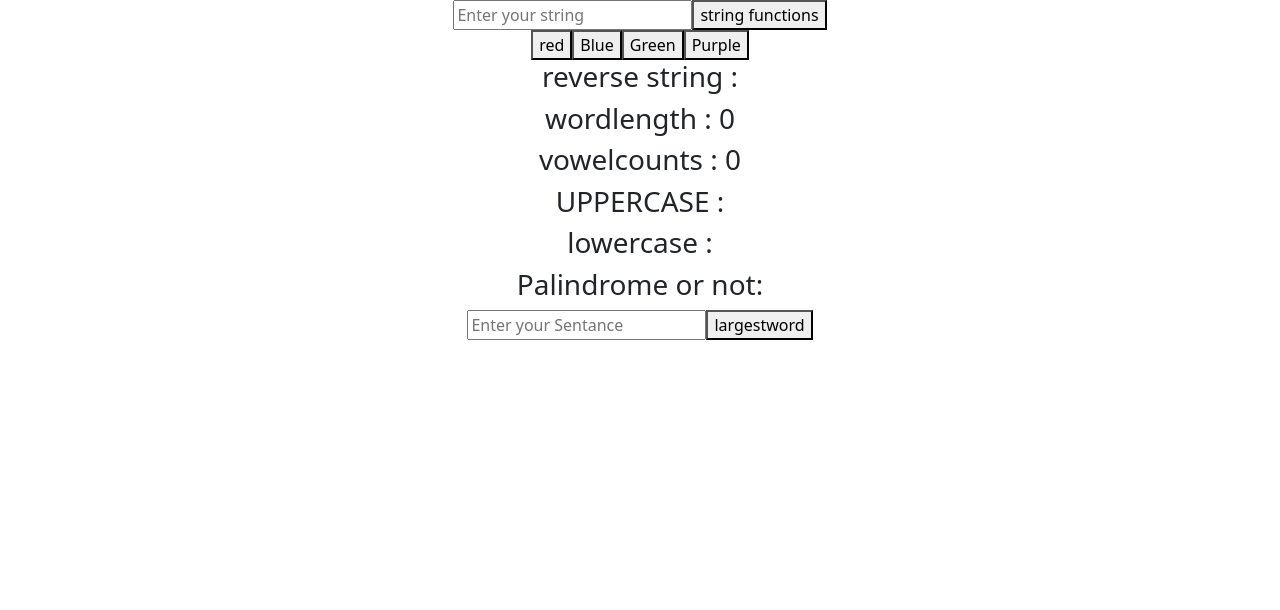
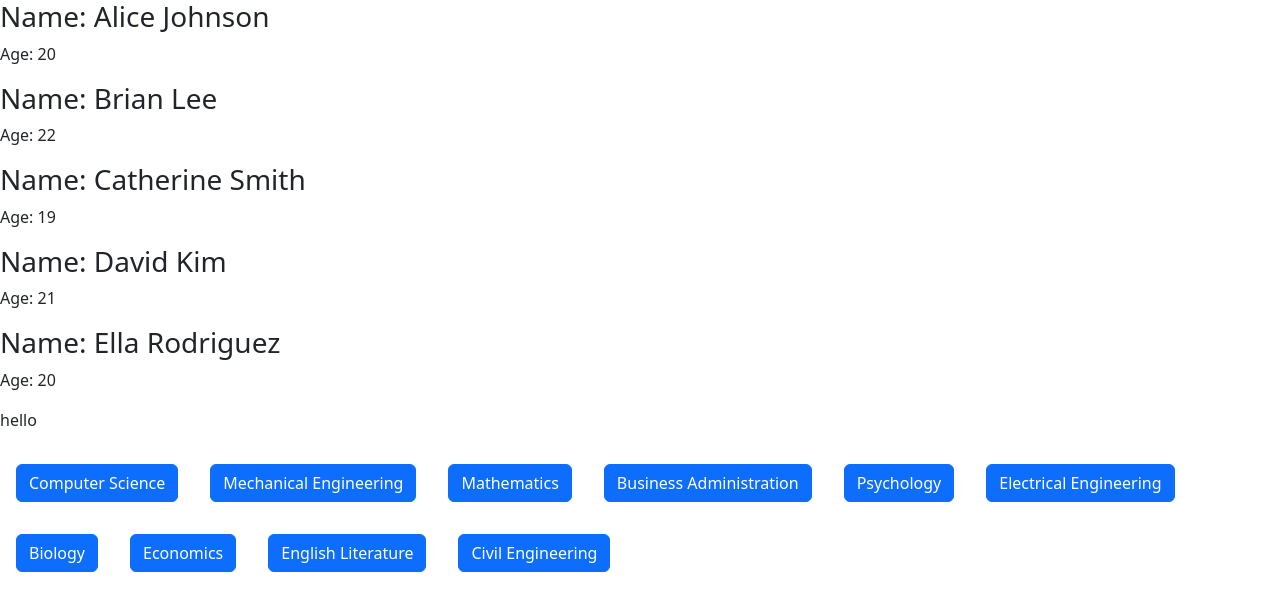
Before and after one commit to naveenkumar-rm/React-js, a React (Create React App) app: page / in a window 1280 px wide. Shown: the top 610 px of the page. Built offline with nearby package versions, Linux system fonts and the light colour scheme.

Commit message:
file added

```diff
--- a/src/App.js
+++ b/src/App.js
@@ -6,6 +6,10 @@ import C from './Components/Electricitybillcalculator';
 import D from './Components/Salarytaxcalculator';
 import E from './Components/Arrayandmap';
 import F from './Components/String';
+import G from './Components/Task';
+import H from './Components/Propss/Parent';
+import I from './Components/Propss/Students';
+import J from './Components/Propss/Departsment';
 function App() {
   return (
     <div>
@@ -13,8 +17,12 @@ function App() {
       <B/>
       <C/>
       <D/>
-      <E/> */}
+      <E/>
       <F/>
+      <G/> */}
+      <H/>
+      <I/>
+      <J/>
     </div>
   );
 }
--- /dev/null
+++ b/src/Components/Propss/Departsment.jsx
@@ -0,0 +1,11 @@
+import React from 'react'
+
+const Departsment = ({children}) => {
+  return (
+    <div>
+      {children}
+    </div>
+  )
+}
+
+export default Departsment
--- /dev/null
+++ b/src/Components/Propss/Parent.jsx
@@ -0,0 +1,70 @@
+import React from 'react'
+import Students from './Students'
+import Department from './Departsment'
+import { Button } from 'react-bootstrap'
+const Parent = () => {
+  let Studentslist =  [
+  {
+    id: 1,
+    name: "Alice Johnson",
+    age: 20,
+    grade: "A",
+    major: "Computer Science"
+  },
+  {
+    id: 2,
+    name: "Brian Lee",
+    age: 22,
+    grade: "B+",
+    major: "Mechanical Engineering"
+  },
+  {
+    id: 3,
+    name: "Catherine Smith",
+    age: 19,
+    grade: "A-",
+    major: "Mathematics"
+  },
+  {
+    id: 4,
+    name: "David Kim",
+    age: 21,
+    grade: "B",
+    major: "Business Administration"
+  },
+  {
+    id: 5,
+    name: "Ella Rodriguez",
+    age: 20,
+    grade: "A",
+    major: "Psychology"
+  }
+]
+
+let Departments= [
+  "Computer Science",
+  "Mechanical Engineering",
+  "Mathematics",
+  "Business Administration",
+  "Psychology",
+  "Electrical Engineering",
+  "Biology",
+  "Economics",
+  "English Literature",
+  "Civil Engineering"
+]
+
+
+  return (
+    <div>
+     <Students std = {Studentslist} val='hello' />
+     <Department>
+      {
+        Departments.map(dep=><Button className='m-3'>{dep}</Button>)
+      }
+     </Department>
+    </div>
+  )
+}
+
+export default Parent
--- /dev/null
+++ b/src/Components/Propss/Students.jsx
@@ -0,0 +1,37 @@
+import React from 'react'
+
+// const Students = ({ std = [] }) => {
+//   return (
+//     <div>
+//       {
+//         std.map(s=><div key={s.id}>
+//             <h3>Name: {s.name}</h3>
+//             <p>Age: {s.age}</p>
+//             <p>Grade: {s.grade}</p>
+//             <p>Major: {s.major}</p>
+//           </div>
+//           )
+//       }
+//     </div>
+//   )
+// }
+
+// export default Students
+
+
+const Students = (props) => {
+  return (
+    <div>
+
+      {
+        props.std && props.std.map(s=><div key={s.id}>
+            <h3>Name: {s.name}</h3>
+            <p>Age: {s.age}</p>
+            </div>)
+      }
+      <p>{props.val}</p>
+    </div>
+  )
+}
+
+export default Students
--- a/src/Components/String.jsx
+++ b/src/Components/String.jsx
@@ -33,9 +33,16 @@ function Output() {
 
 }
 function largestword() {
-    let longword=Largeword.split(" ");
+    let longword=Largeword.split(' ');
+    let largest='';
 
-    setLargeword1(longword)
+    for(let w of longword){
+      if (w.length>largest.length){
+        largest=w;
+      }
+    }
+
+    setLargeword1(largest)
   }
 
 
@@ -58,7 +65,7 @@ function largestword() {
 
     <input placeholder='Enter your Sentance' onChange={(e)=>setLargeword(e.target.value)}/>
      <button onClick={largestword}>largestword</button>
-     <h3>{Largeword}</h3>
+     <h3>{Largeword1}</h3>
 
     </div>
   )
--- /dev/null
+++ b/src/Components/Task.jsx
@@ -0,0 +1,33 @@
+import React, { useState } from 'react'
+import { Button } from 'react-bootstrap';
+
+const Task = () => {
+    const[num,setnum]=useState(0);
+    const[num2,setnum2]=useState(0);
+
+    function Armstrong() {
+        let sum=0;
+       let num1 = num.toString();
+       let num3=num1.length;
+       for(let i = 0;i<num1.length;i++){
+        let digit = parseInt(num1[i]);
+        sum += Math.pow(digit,num3)
+        }
+        if (sum === parseInt(num)) {
+        setnum2(`${num} is an Armstrong number`);
+        } else {
+        setnum2(`${num} is not an Armstrong number`);
+        }
+
+    }
+
+  return (
+    <div>
+      <input placeholder='Enter your name' onChange={(e)=>setnum(e.target.value)} />
+      <Button onClick={Armstrong}>Find</Button>
+      <h3>{num2}</h3>
+    </div>
+  )
+}
+
+export default Task
```
